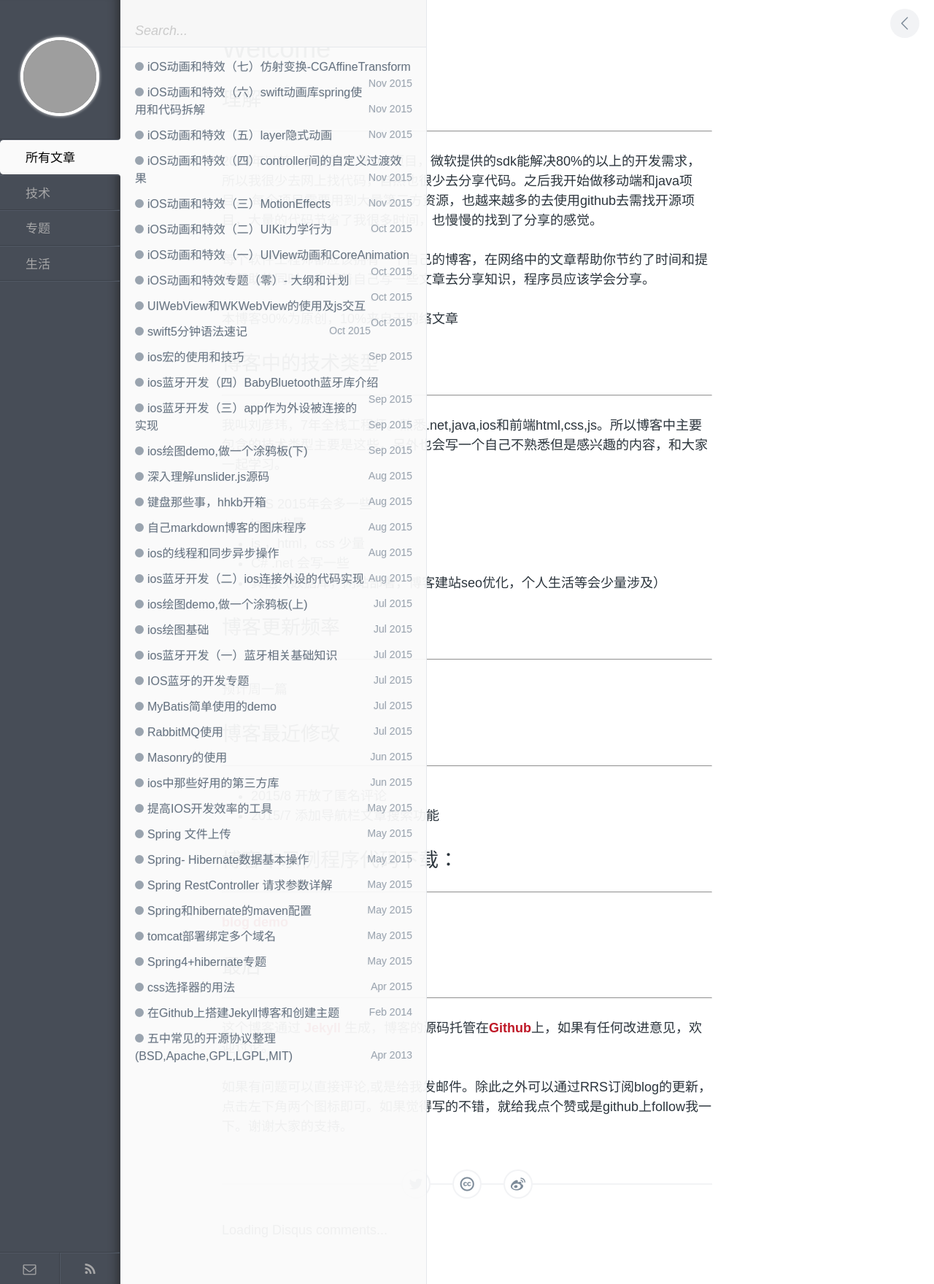
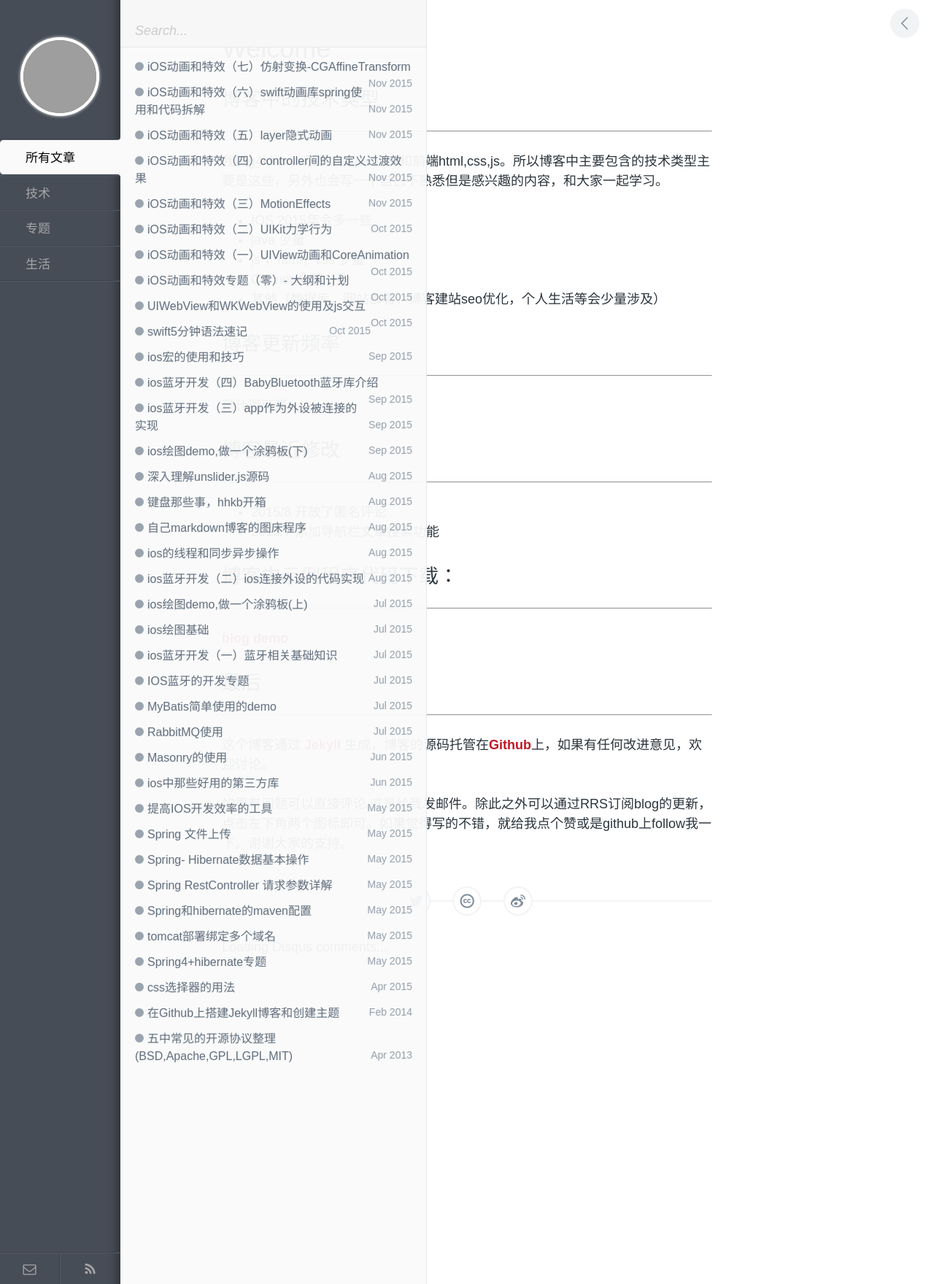
Before and after one commit to g4idrijs/g4idrijs.github.io, a Jekyll site: the page built from index.md, in a window 1280 px wide. Shown: the whole page at 73% size. Built offline with Jekyll 4.4.1, drawn with Linux system fonts in a browser that asks for light colours; Markdown is read by kramdown in place of the engine named in the settings; comment, search, counter and statistics services are not loaded; grey boxes are pictures that could not be loaded.

Commit message:
修改信息

```diff
--- a/index.md
+++ b/index.md
@@ -3,20 +3,11 @@ layout: post
 title: Welcome
 ---
 
-## 理解
-----
 
-2014年以前，我主要开发.net项目，微软提供的sdk能解决80%的以上的开发需求，所以我很少去网上找代码，自然也很少去分享代码。之后我开始做移动端和java项目，
-每个项目需要用到大量第三方资源，也越来越多的去使用github去需找开源项目，大量的代码节省了我很多时间，也慢慢的找到了分享的感觉。
-
-每个软件工程师都应该拥有一个自己的博客，在网络中的文章帮助你节约了时间和提供帮助的同时，也想着自己写一些文章去分享知识，程序员应该学会分享。
-
-
-本博客90%为原创，10%来自于网络文章
 
 ## 博客中的技术类型
 ---
-我叫刘彦玮，7年全栈工程师。熟悉.net,java,ios和前端html,css,js。所以博客中主要包含的技术类型主要是这些，另外也会写一个自己不熟悉但是感兴趣的内容，和大家一起学习。
+我叫g4idrijs。熟悉.net,java,ios和前端html,css,js。所以博客中主要包含的技术类型主要是这些，另外也会写一个自己不熟悉但是感兴趣的内容，和大家一起学习。
 
 -   IOS 2015年会多一些
 -   java 少量
@@ -30,7 +21,7 @@ title: Welcome
 ## 博客更新频率
 ---
 
-预计周一篇
+预计周两篇
 
 
 
@@ -43,10 +34,10 @@ title: Welcome
 ## 博客中示例程序代码下载：
 ---
 
-[blog demo](https://github.com/coolnameismy/demo)
+[blog demo](https://github.com/g4idrij/demo)
 
 ## 最后
 ---
-这个博客通过 [Jekyll](http://jekyllrb.com/) 生成，博客的源码托管在[Github](https://github.com/coolnameismy/coolnameismy.github.io)上，如果有任何改进意见，欢迎讨论。
+这个博客通过 [Jekyll](http://jekyllrb.com/) 生成，博客的源码托管在[Github](https://github.com/g4idrijs/g4idrijs.github.io)上，如果有任何改进意见，欢迎讨论。
 
 如果有问题可以直接评论,或是给我发邮件。除此之外可以通过RRS订阅blog的更新，点击左下角两个图标即可。如果觉得写的不错，就给我点个赞或是github上follow我一下。谢谢大家的支持。
```
